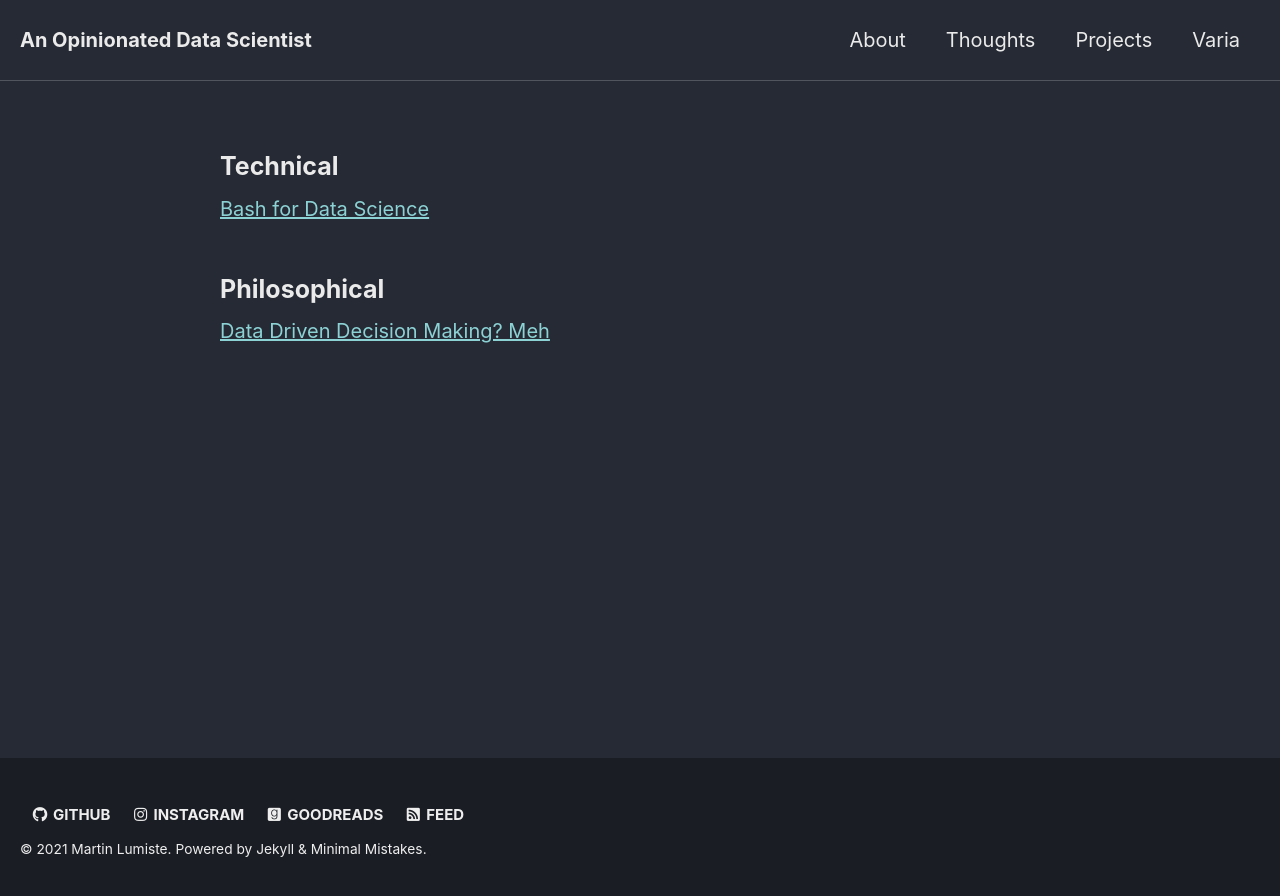
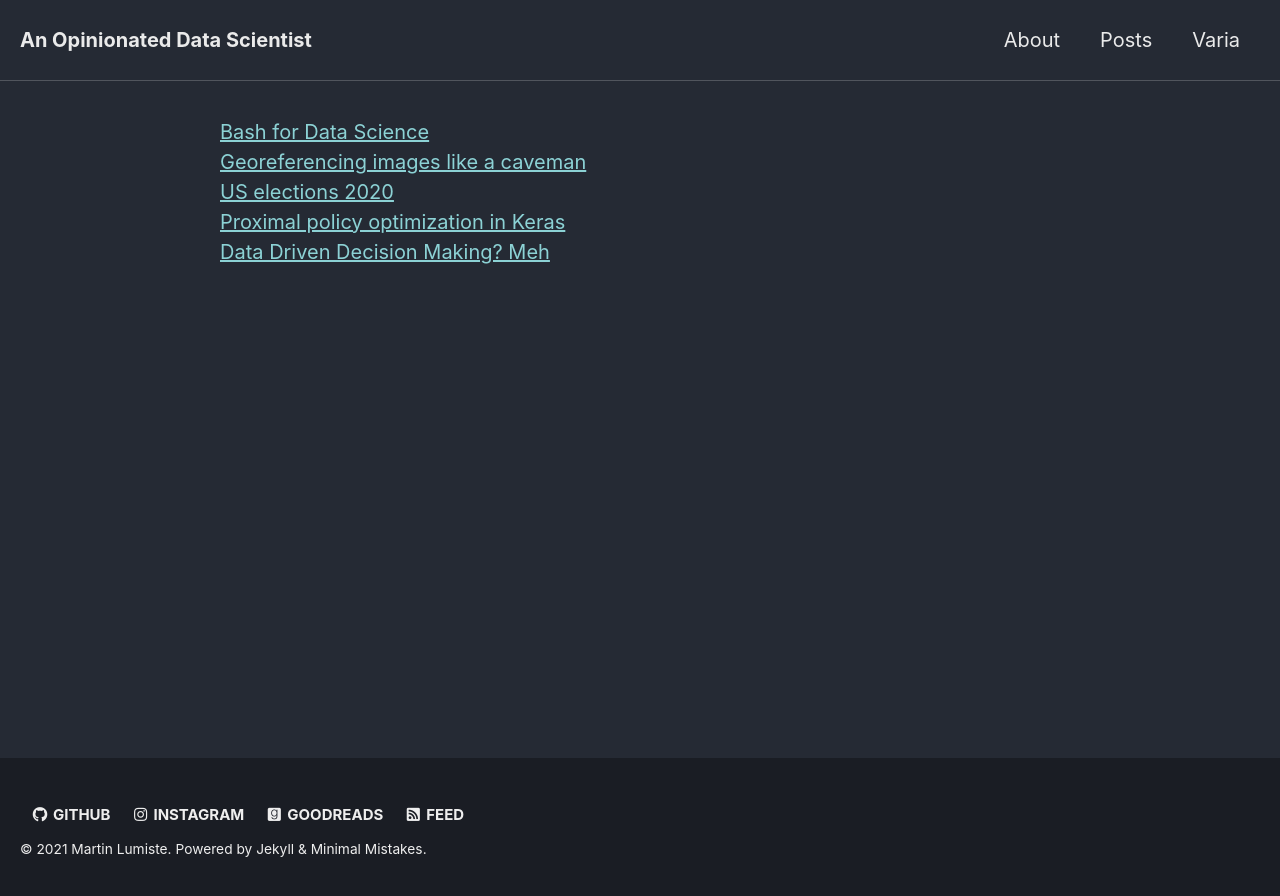
Before and after one commit to skandium/skandium.github.io, a Jekyll site: the page built from posts.html, in a window 1280 px wide. Shown: the top 896 px of the page. Built offline with Jekyll 4.4.1, drawn with Linux system fonts in a browser that asks for light colours; cached includes are drawn as plain includes.

```diff
--- a/_config.yml
+++ b/_config.yml
@@ -17,11 +17,11 @@
 # Site Settings
 locale: "en-US"
 title: "An Opinionated Data Scientist"
-title_separator: "-"
+title_separator: "|"
 subtitle: # site tagline that appears below site title in masthead
 name: "Martin Lumiste"
-description: ""
-url: # the base hostname & protocol for your site e.g. "https://mmistakes.github.io"
+description: "Personal website of a Martin Lumiste "
+url: "https://mlumiste.com" # the base hostname & protocol for your site e.g. "https://mmistakes.github.io"
 baseurl: # the subpath of your site, e.g. "/blog"
 repository: "skandium/skandium.github.io" # GitHub username/repo-name e.g. "mmistakes/minimal-mistakes"
 teaser: # path of fallback teaser image, e.g. "/assets/images/500x300.png"
@@ -283,3 +283,4 @@
       comments: # true
       share: true
       related: false
+      show_date: true
--- a/_data/navigation.yml
+++ b/_data/navigation.yml
@@ -4,9 +4,7 @@
 #    url: https://mmistakes.github.io/minimal-mistakes/docs/quick-start-guide/
    - title: "About"
      url: /about
-   - title: "Thoughts"
-     url: /thoughts
-   - title: "Projects"
-     url: /projects
+   - title: "Posts"
+     url: /posts
    - title: "Varia"
      url: /varia
--- /dev/null
+++ b/_posts/2019-08-22-keras-ppo.markdown
@@ -0,0 +1,10 @@
+---
+layout: single
+title:  "Proximal policy optimization in Keras"
+date:   2019-08-22
+categories: projects
+---
+
+![us_elections](/assets/images/cartpole.png)
+
+[Github](https://github.com/skandium/keras-ppo)
--- a/index.html
+++ b/index.html
@@ -1,4 +1,5 @@
 ---
 layout: home
 author_profile: true
+show_date: true
 ---
--- a/thoughts.html
+++ b/posts.html
@@ -3,14 +3,9 @@
 author_profile: false
 ---
 
-<h2>Technical</h2>
-
 {% for post in site.posts %}
         <a href="{{ post.url }}"> {{ post.title }}</a>
+        <br>
 {% endfor %}
 
-<br/>
-
-<h2>Philosophical</h2>
-
 <a href="https://medium.com/swlh/data-driven-decision-making-meh-517b60ad5d3f">Data Driven Decision Making? Meh</a>
```
Also changed, not shown: _posts/2020-10-31-us-elections.markdown (added, +10 -0 lines), _posts/2021-03-17-georeferencing.markdown (added, +46 -0 lines), projects.html (deleted, +0 -29 lines).
